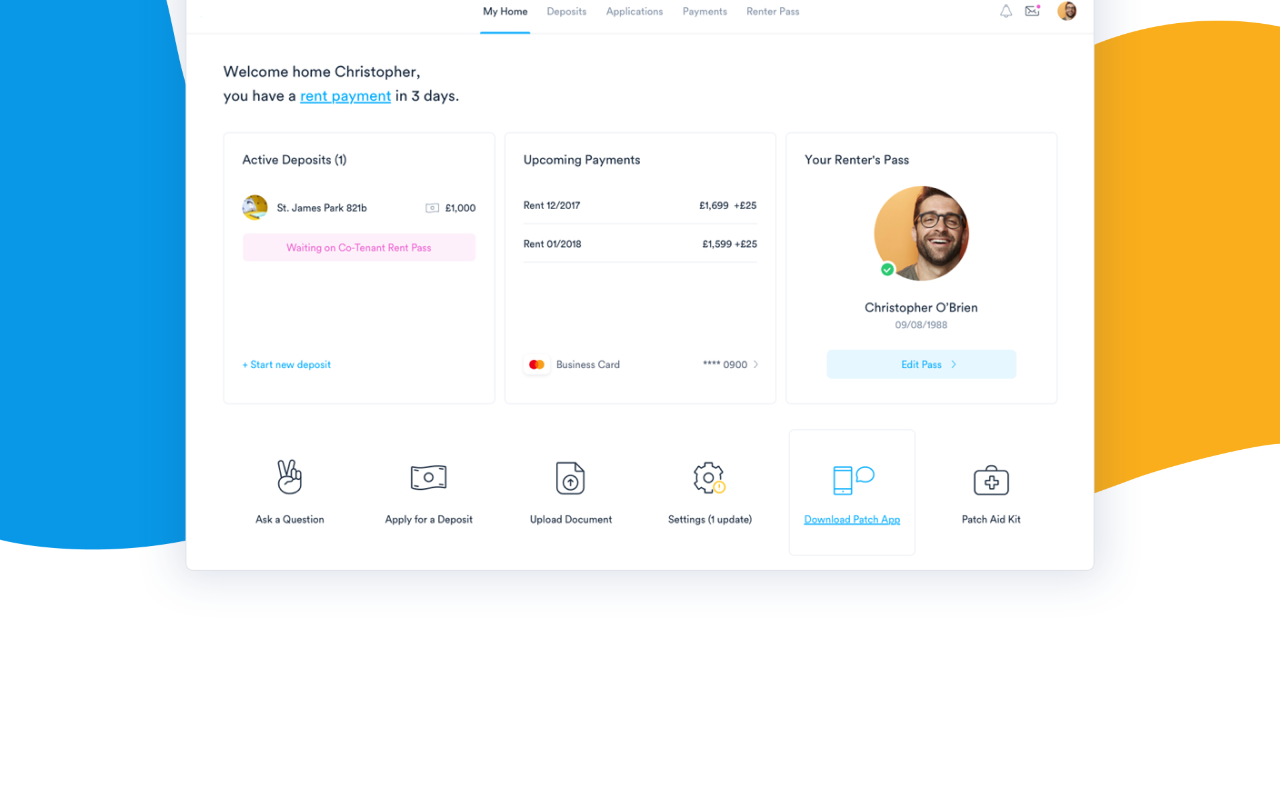
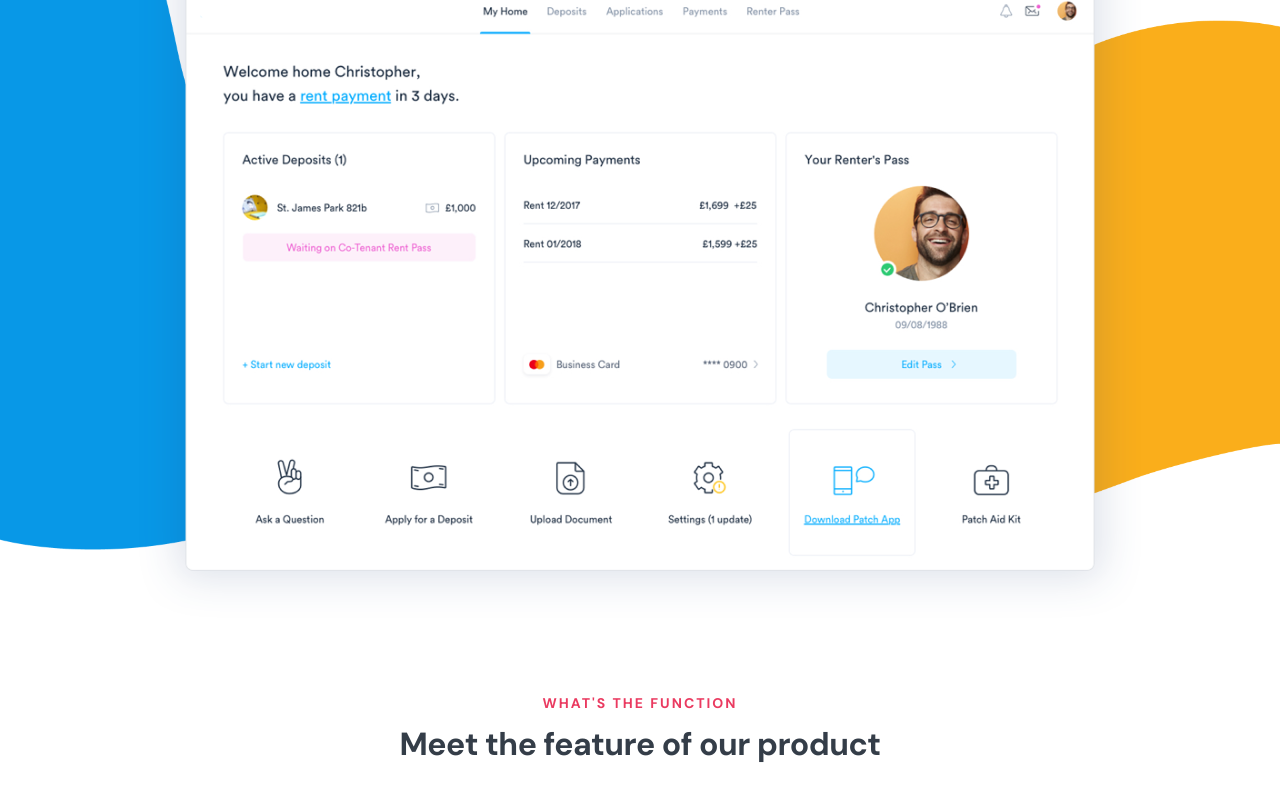
Before and after one commit to khadetou/startup-landingpage-trial, a Next.js app: page / in a window 1280 px wide. Shown: the part 640-1440 px from the top of the page. Before the commit the page ends 1258 px from the top, so only its background shows below. Built offline with nearby package versions, Linux system fonts and the light colour scheme.

Commit message:
feature styling

```diff
--- a/src/components/Layout.tsx
+++ b/src/components/Layout.tsx
@@ -17,6 +17,7 @@ const Layout: FC<LayoutProps> = ({ children }) => {
         }
     }
 
+    console.log(isSticky);
 
     return (
         <>
--- a/src/components/header/header.tsx
+++ b/src/components/header/header.tsx
@@ -10,7 +10,7 @@ interface HeaderProps {
 
 const Header: FC<HeaderProps> = ({ className }) => {
     return (
-        <header className={`text-primary font-body font-normal py-5 w-full absolute min-w-0 top-0 left-0 bg-transparent transition-all ease-in duration-[0.4s] animate-positionAnim ${className}`}>
+        <header className={`text-primary font-body font-normal py-5 w-full absolute min-w-0 top-0 left-0 transition-all ease-in duration-[0.4s] animate-positionAnim ${className}`}>
             <div className="flex justify-between items-center max-w-full w-full px-5 xs:px-[30px] md:max-w-[780px] lg:max-w-[1020px] reg:max-w-[1200px] 3xl:max-w-[1310px] mx-auto">
                 <Logo src={LogoImage} />
                 <nav className="mx-auto hidden lg:block nav ">
--- /dev/null
+++ b/src/components/section-header.tsx
@@ -0,0 +1,28 @@
+import { FC } from "react";
+
+interface SectionHeaderProps {
+    title?: string;
+    slogan?: string;
+    isWhite?: boolean;
+}
+const SectionHeader: FC<SectionHeaderProps> = ({ title, slogan, isWhite }) => {
+    return (
+        <div
+            className="w-full sm:w-[540px] flex flex-col items-center -mt-[3px] sm:-mt-[5px] sm:mb-[60px] reg:mb-[65] m-0 min-w-0  mx-auto"
+        >
+            <p
+                className={`${isWhite ? 'text-white opacity-[0.7]' : "text-secondary opcity-[1]"}
+                 xs:text-[13px] sm:tracking-[2px]
+                 md:text-[14px] box-border m-0 min-w-0 tracking-[1.5px] text-[12px] text-center uppercase font-bold mb-[10px] leading-[1.5] opacity-100
+                `}
+            >
+                {slogan}
+            </p>
+            <h2
+                className="sm:text-[28px] md:leading-[1.25] reg:text-[32px] box-border m-0 min-w-0 font-bold leading-[1.5] font-[20px] text-center text-primary tracking-[-0.5px] opacity-100"
+            >{title}</h2>
+        </div>
+    )
+}
+
+export default SectionHeader;
--- a/src/pages/index.tsx
+++ b/src/pages/index.tsx
@@ -2,6 +2,8 @@ import Layout from 'components/Layout'
 import SEO from 'components/seo'
 import type { NextPage } from 'next'
 import Banner from 'sections/Banner'
+import KeyFeatures from 'sections/key-features'
+import ServiceSection from 'sections/service-section'
 
 
 const Home: NextPage = () => {
@@ -9,6 +11,8 @@ const Home: NextPage = () => {
     <Layout>
       <SEO title="NextJs Landing Page" />
       <Banner />
+      <KeyFeatures />
+      <ServiceSection />
     </Layout>
   )
 }
--- /dev/null
+++ b/src/sections/data.ts
@@ -0,0 +1,35 @@
+import Performance from "/public/assets/key-feature/performance.svg";
+import Partnership from "/public/assets/key-feature/partnership.svg";
+import Subscription from "/public/assets/key-feature/subscription.svg";
+import Support from "/public/assets/key-feature/support.svg";
+
+export const keyfeatureDate = [
+  {
+    id: 1,
+    imgSrc: Performance,
+    altText: "Fast Performance",
+    title: "Fast Performance",
+    text: "Get your blood tests delivered at home collect a sample from the your blood tests",
+  },
+  {
+    id: 2,
+    imgSrc: Partnership,
+    altText: "Partnership deal",
+    title: "Partnership deal",
+    text: "Get your blood tests delivered at home collect a sample from the your blood tests.",
+  },
+  {
+    id: 3,
+    imgSrc: Subscription,
+    altText: "Pro Subscription",
+    title: "Pro Subscription",
+    text: "Get your blood tests delivered at home collect a sample from the your blood tests.",
+  },
+  {
+    id: 4,
+    imgSrc: Support,
+    altText: "Customer Support",
+    title: "Customer Support",
+    text: "Get your blood tests delivered at home collect a sample from the your blood tests.",
+  },
+];
--- /dev/null
+++ b/src/sections/key-features.tsx
@@ -0,0 +1,22 @@
+import SectionHeader from "components/section-header";
+import { FC } from "react";
+
+const KeyFeatures: FC = () => {
+    return (
+        <section
+            className="sm:py-[100px] reg:py-[120px] pt-[80px] pb-[90px]"
+            id="features">
+            <SectionHeader
+                slogan="What's the function"
+                title="Meet the feature of our product"
+            />
+            <div
+                className="xs:w-4/5 sm:w-full sm:gap-10 sm:grid-cols-2 md:gap-x-[60px] md:gap-y-[50px] lg:gap-[30px] lg:grid-cols-4 reg:gap-y-[50px] reg:gap-x-10 xl:gap-y-[55px] xl:gap-x-[90px] box-border m-0 min-w-0 grid gap-y-[35px] gap-x-0 w-ful mx-auto  grid-cols-1"
+            >
+
+            </div>
+        </section>
+    )
+}
+
+export default KeyFeatures;
--- /dev/null
+++ b/src/sections/service-section.tsx
@@ -0,0 +1,12 @@
+import { FC } from 'react';
+
+
+const ServiceSection: FC = () => {
+    return (
+        <div>
+
+        </div>
+    )
+}
+
+export default ServiceSection;
```
